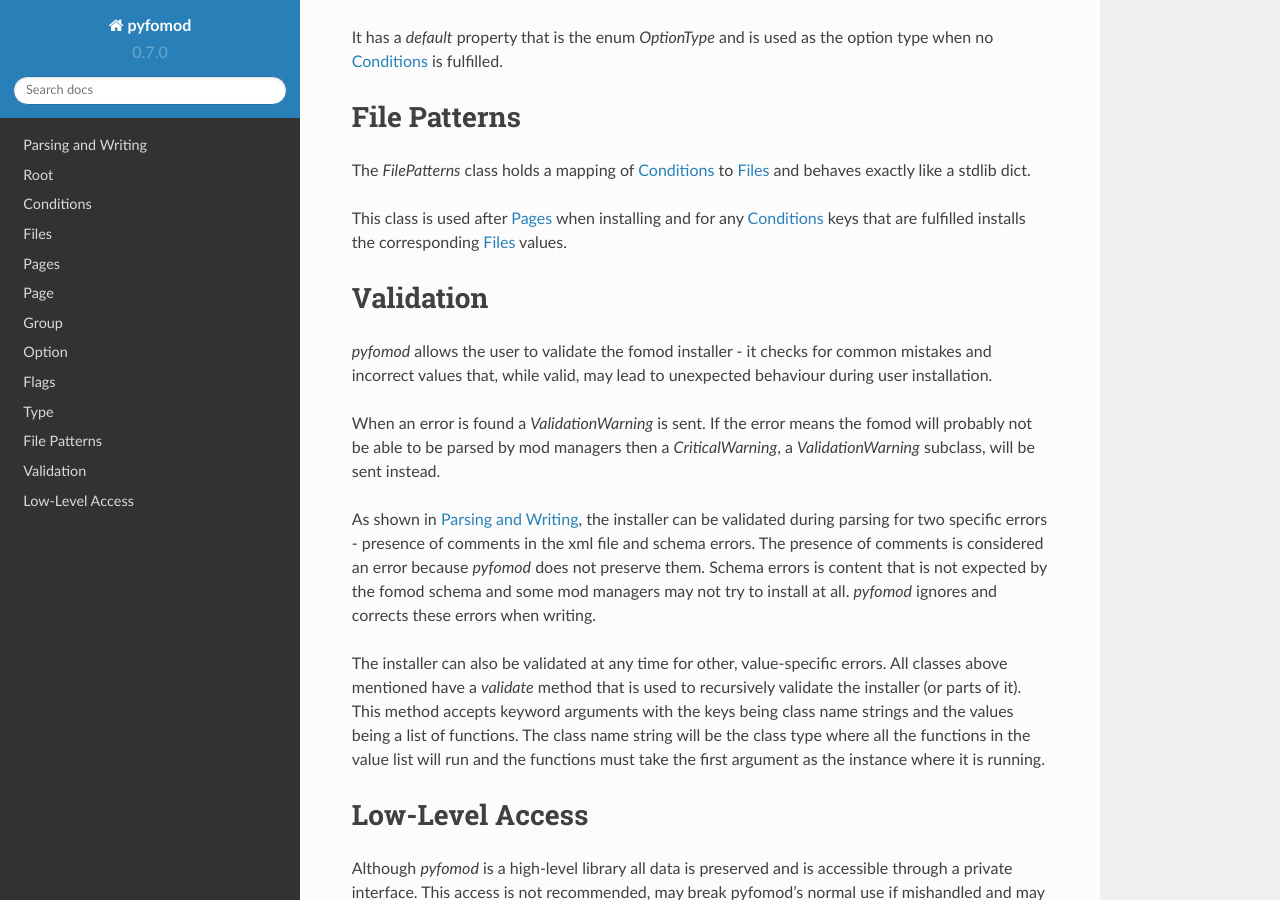
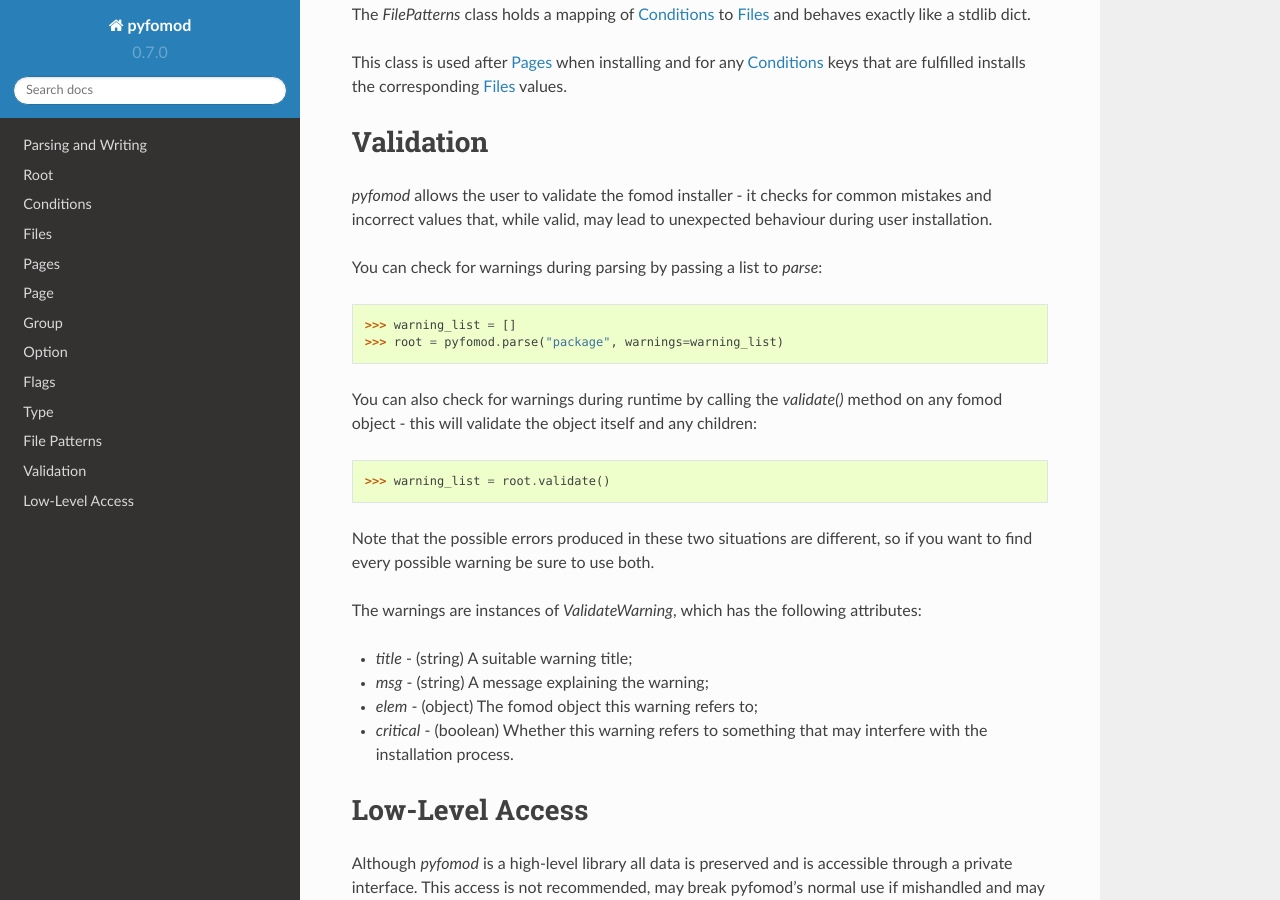
Before and after one commit to GandaG/pyfomod, a Sphinx documentation site: the page built from docs/index.rst, in a window 1280 px wide and 900 px high, scrolled down 4631 px. Built offline with Sphinx 7.4.7 and the Read the Docs theme 2.0.0, drawn with Linux system fonts in a browser that asks for light colours; some of the changed text lies outside the part shown.

Commit message:
Update docs

```diff
--- a/docs/index.rst
+++ b/docs/index.rst
@@ -22,15 +22,7 @@
    >>> root = pyfomod.parse("package")
 
 This *root* is the entire root of the fomod installer, see :ref:`root`. There may
-be errors with the physical files but since *pyfomod* can safely ignore them and
-still read the installer no warnings are produced. To get warnings for possible
-critical errors, pass a second argument to `parse`::
-
-   >>> root = pyfomod.parse("package")
-   ValidationWarning: Comment Detected - There are comments in this fomod, they will be ignored.
-
-As you can see above, comments are unfortunately ignored and won't be written. For more
-information on warnings and their importance, see :ref:`validation`
+be errors with the physical files but  *pyfomod* can safely ignore them.
 
 If the installer is not packaged in a conventional manner, you may also pass a tuple or
 list with the file paths. The paths must be strings and be in the order: **info.xml**,
@@ -57,6 +49,7 @@
 In here the following simple read/write properties are defined:
 
 - `name` - (string) the package's name;
+- `image` - (string) the path to the package's image;
 - `author` - (string) the package's author;
 - `version` - (string) the package's version;
 - `description` - (string) the package's description;
@@ -181,12 +174,12 @@
 
 This class has the following properties:
 
-- name (string) - the option's short text;
-- description (string) - the option's long description;
-- image (string) - a path to an image relative to the package root;
-- files (:ref:`files`) - the files/folders to install if this option is selected;
-- flags (:ref:`flags`) - the flags to set if this option is selected;
-- type (enum `OptionType` or :ref:`type`) - the option type, it is recommended to use
+- `name` (string) - the option's short text;
+- `description` (string) - the option's long description;
+- `image` (string) - a path to an image relative to the package root;
+- `files` (:ref:`files`) - the files/folders to install if this option is selected;
+- `flags` (:ref:`flags`) - the flags to set if this option is selected;
+- `type` (enum `OptionType` or :ref:`type`) - the option type, it is recommended to use
   the enum but :ref:`type` may be used for complex cases.
 
 The enum `OptionType` has the possible values:
@@ -239,22 +232,26 @@
 mistakes and incorrect values that, while valid, may lead to unexpected behaviour
 during user installation.
 
-When an error is found a `ValidationWarning` is sent. If the error means the fomod
-will probably not be able to be parsed by mod managers then a `CriticalWarning`, a
-`ValidationWarning` subclass, will be sent instead.
+You can check for warnings during parsing by passing a list to `parse`::
 
-As shown in :ref:`parsewrite`, the installer can be validated during parsing for two
-specific errors - presence of comments in the xml file and schema errors. The presence
-of comments is considered an error because *pyfomod* does not preserve them. Schema
-errors is content that is not expected by the fomod schema and some mod managers may
-not try to install at all. *pyfomod* ignores and corrects these errors when writing.
+    >>> warning_list = []
+    >>> root = pyfomod.parse("package", warnings=warning_list)
 
-The installer can also be validated at any time for other, value-specific errors. All
-classes above mentioned have a `validate` method that is used to recursively validate
-the installer (or parts of it). This method accepts keyword arguments with the keys
-being class name strings and the values being a list of functions. The class name string
-will be the class type where all the functions in the value list will run and the
-functions must take the first argument as the instance where it is running.
+You can also check for warnings during runtime by calling the `validate()` method
+on any fomod object - this will validate the object itself and any children::
+
+    >>> warning_list = root.validate()
+
+Note that the possible errors produced in these two situations are different, so if
+you want to find every possible warning be sure to use both.
+
+The warnings are instances of `ValidateWarning`, which has the following attributes:
+
+- `title` - (string) A suitable warning title;
+- `msg` - (string) A message explaining the warning;
+- `elem` - (object) The fomod object this warning refers to;
+- `critical` - (boolean) Whether this warning refers to something that may interfere with
+  the installation process.
 
 Low-Level Access
 ****************
```
